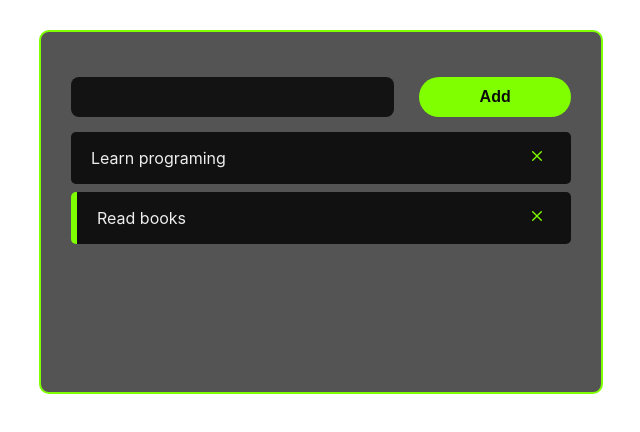
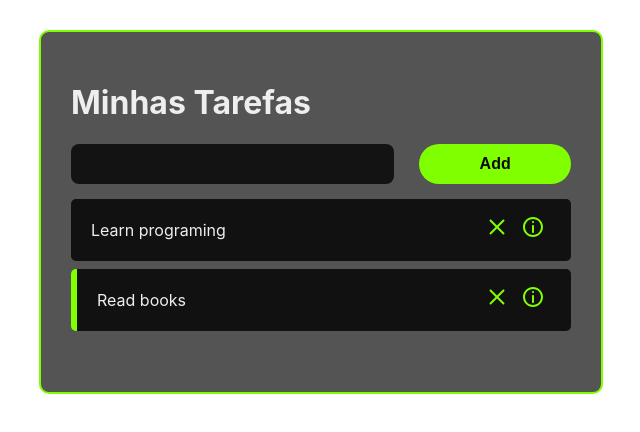
Before and after one commit to thiagofreitascarneiro/TaskApp, a React (Create React App) app: page / in a window 1280 px wide. Shown: the top 432 px of the page, without its empty margins (319-959 px from the left). Built offline with nearby package versions, Linux system fonts and the light colour scheme.

Commit message:
adding details button

```diff
--- a/package.json
+++ b/package.json
@@ -9,6 +9,7 @@
     "react": "^17.0.2",
     "react-dom": "^17.0.2",
     "react-icons": "^4.3.1",
+    "react-router-dom": "^5.3.0",
     "react-scripts": "4.0.3",
     "uuid": "^8.3.2",
     "web-vitals": "^1.0.1"
--- a/src/App.jsx
+++ b/src/App.jsx
@@ -1,10 +1,11 @@
 import React, { useState } from 'react';
 
 import {v4 as uuidv4 } from 'uuid';
-
+import { BrowserRouter as Router, Route} from 'react-router-dom'
 import Tasks from './components/Tasks'
 import AddTask from './components/AddTask';
 import "./App.css"
+import Header from './components/Header';
 
 const App = () => {
     const [tasks, setTasks] = useState([
@@ -53,16 +54,28 @@ const App = () => {
     };
 
     return (
-      <>
+      <Router>
         <div className="container">
-            <AddTask handleTaskAddition={handleTaskAddition}/>
+            <Header />
+            <Route path="/" exact render={() => (
+                <>
+                  <AddTask handleTaskAddition={handleTaskAddition}/>
+                  <Tasks
+                      tasks={tasks}
+                      handleTaskClick={handleTaskClick}
+                      handleTaskDeletion={handleTaskDeletion}
+                  />
+                </>
+            )}
+            />
+            {/*<AddTask handleTaskAddition={handleTaskAddition}/>
             <Tasks
               tasks={tasks}
               handleTaskClick={handleTaskClick}
               handleTaskDeletion={handleTaskDeletion}
-            />
+    / > */}
         </div>
-      </>
+      </Router>
   );
 };
 
--- /dev/null
+++ b/src/components/Header.jsx
@@ -0,0 +1,7 @@
+import React from 'react';
+
+const Header = () => {
+    return <h1 style={{color: '#eee'}}>Minhas Tarefas</h1>
+};
+
+export default Header;
--- a/src/components/Task.css
+++ b/src/components/Task.css
@@ -16,7 +16,7 @@
 .remove-task-button {
     background-color: rgb(17, 17, 17);
     border: none;
-    font-size: 16px;
+    font-size: 24px;
     color: chartreuse;
     cursor: pointer;
     -webkit-transition: all 150ms ease-in-out;
@@ -24,5 +24,19 @@
 }
 
 .remove-task-button:hover {
-    box-shadow: 0 0 10px 0 #34dbdb inset, 0 0 10px 4px #39db34;
+    box-shadow: 0 0 10px 0 #34dbdb  inset, 0 0 10px 4px #39db34;
   }
+
+  .see-task-details-button {
+    background-color: rgb(17, 17, 17);
+    border: none;
+    font-size: 24px;
+    color: chartreuse;
+    cursor: pointer;
+    -webkit-transition: all 150ms ease-in-out;
+    transition: all 150ms ease-in-out;
+  }
+
+  .see-task-button:hover {
+    box-shadow: 0 0 10px 0 #34dbdb  inset, 0 0 10px 4px #39db34;
+  }
--- a/src/components/Task.jsx
+++ b/src/components/Task.jsx
@@ -1,6 +1,6 @@
 import React from 'react';
 import './Task.css';
-import { CgClose } from "react-icons/cg";
+import { CgClose, CgInfo } from "react-icons/cg";
 
 const Task = ({ task, handleTaskClick, handleTaskDeletion }) => {
     return (
@@ -19,6 +19,9 @@ const Task = ({ task, handleTaskClick, handleTaskDeletion }) => {
                 >
                     <CgClose />
                 </button>
+                <button className="see-task-details-button">
+                    <CgInfo />
+                </button>
             </div>
         </div>
     );
```
Also changed, not shown: src/components/Taskdetails.jsx (added), 1 other file (tests, documents, lock files or other folders).
